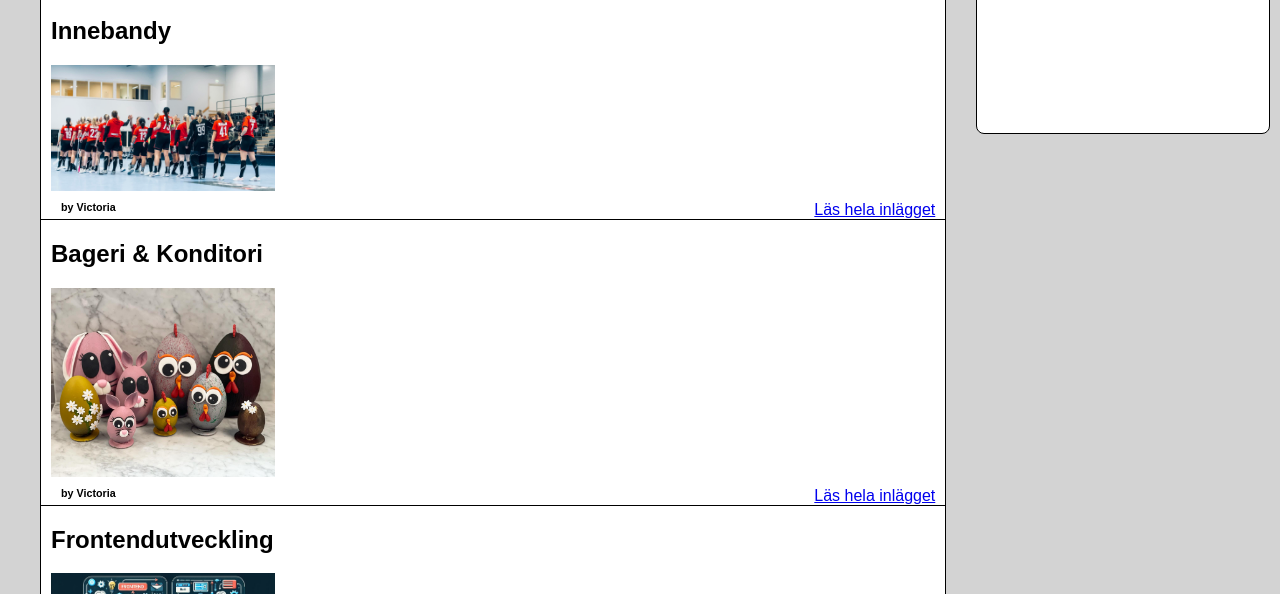
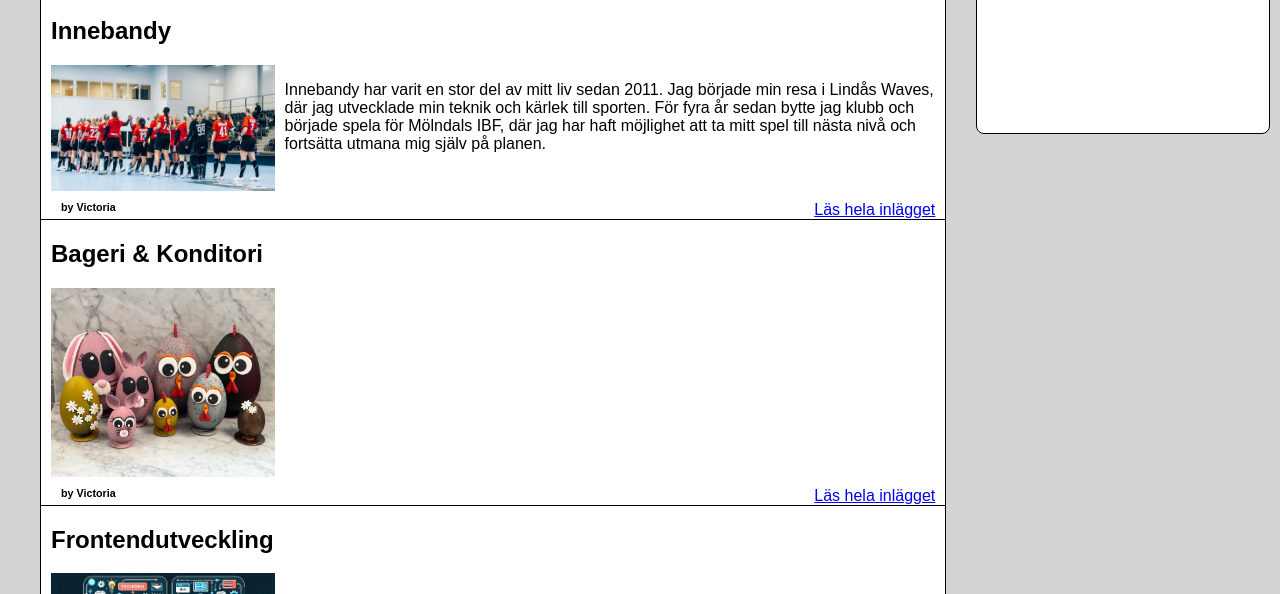
Before and after one commit to Vicci35/Vicci35.github.io, a plain HTML site: page index.html in a window 1280 px wide. Shown: the part 506-1100 px from the top of the page. Drawn offline with Linux system fonts and the light colour scheme.

Commit message:
Innebandy information

```diff
--- a/index.html
+++ b/index.html
@@ -57,6 +57,7 @@
             src="images/innebandy.jpg"
           />
             <p>
+              Innebandy har varit en stor del av mitt liv sedan 2011. Jag började min resa i Lindås Waves, där jag utvecklade min teknik och kärlek till sporten. För fyra år sedan bytte jag klubb och började spela för Mölndals IBF, där jag har haft möjlighet att ta mitt spel till nästa nivå och fortsätta utmana mig själv på planen.
             </p>
           </div>
             <div class="button">
```
